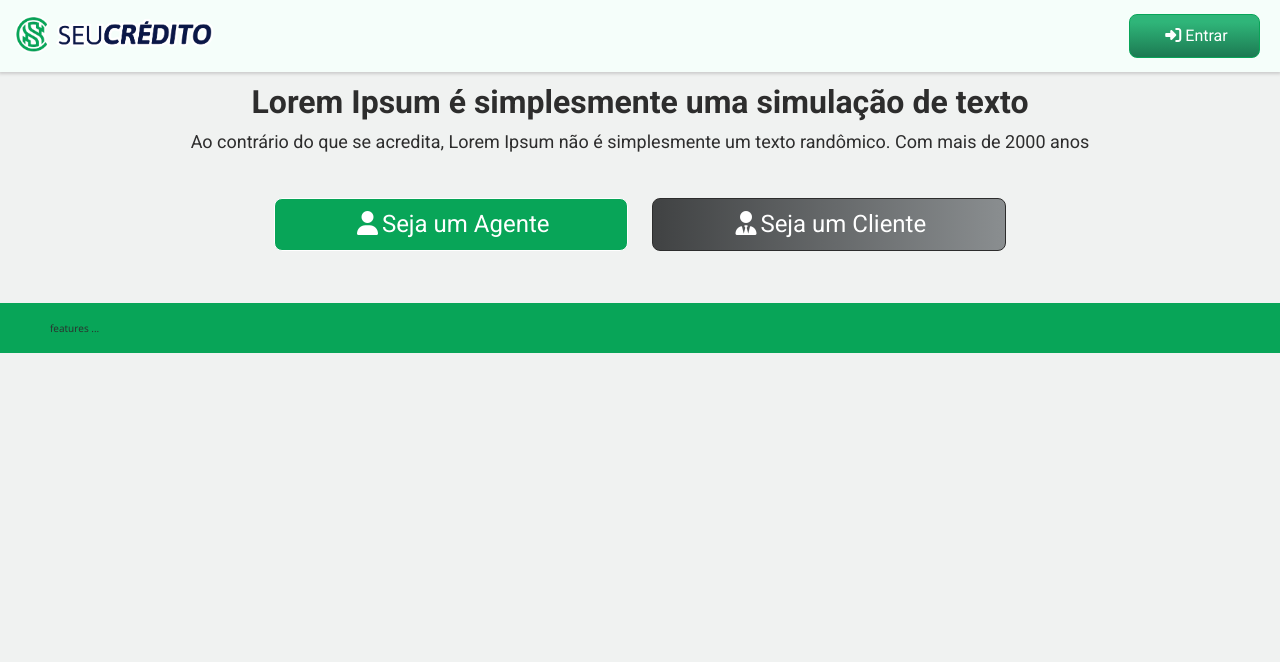
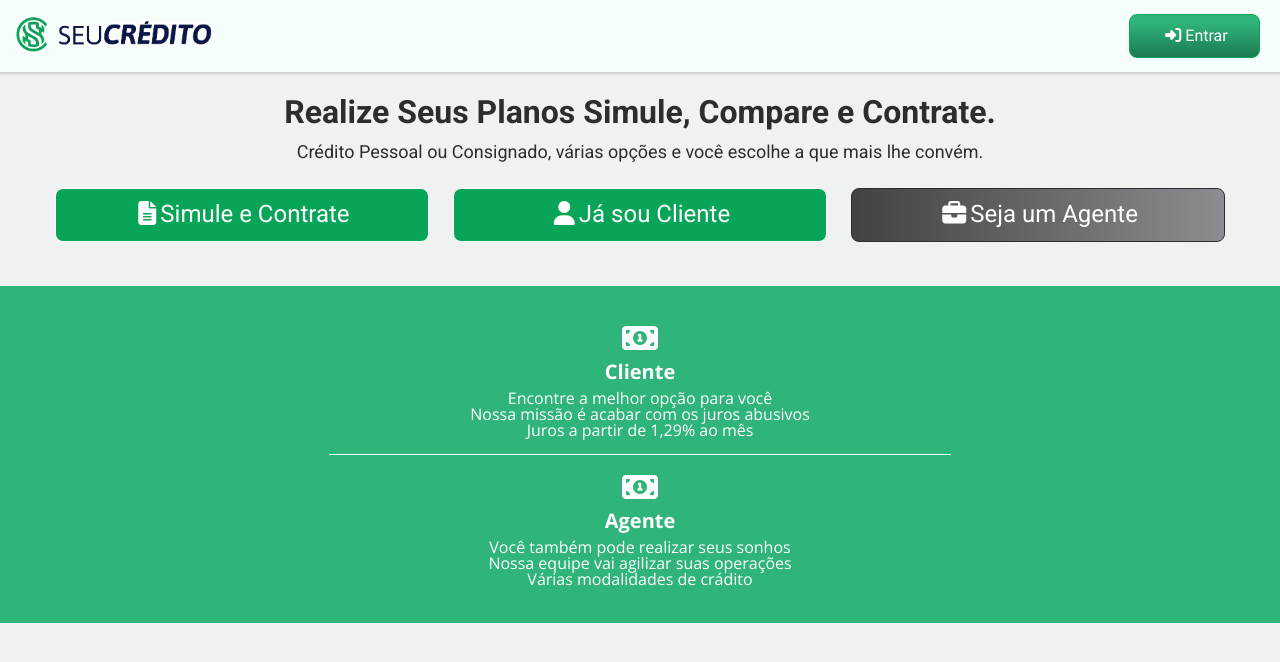
Before and after one commit to matheus-codemize/poupacred.seucredito.web, a React (Create React App) app: page / in a window 1280 px wide. Shown: the top 662 px of the page. Built offline with nearby package versions, Linux system fonts and the light colour scheme.

Commit message:
landing-page

```diff
--- a/public/index.html
+++ b/public/index.html
@@ -28,7 +28,76 @@
       work correctly both with client-side routing and a non-root public URL.
       Learn how to configure a non-root public URL by running `npm run build`.
     -->
-  <title>React App</title>
+  <title>SEU CRÉDITO</title>
+
+  <!-- Global site tag (gtag.js) - Google Ads: 593805436 -->
+
+  <script async src="https://www.googletagmanager.com/gtag/js?id=AW-593805436"></script>
+
+  <script>
+
+    window.dataLayer = window.dataLayer || [];
+
+    function gtag() { dataLayer.push(arguments); }
+
+    gtag('js', new Date());
+
+
+
+    gtag('config', 'AW-593805436');
+
+  </script>
+
+  <!-- Facebook Pixel Code -->
+
+  <script>
+
+    !function (f, b, e, v, n, t, s) {
+      if (f.fbq) return; n = f.fbq = function () {
+        n.callMethod ?
+
+          n.callMethod.apply(n, arguments) : n.queue.push(arguments)
+      };
+
+      if (!f._fbq) f._fbq = n; n.push = n; n.loaded = !0; n.version = '2.0';
+
+      n.queue = []; t = b.createElement(e); t.async = !0;
+
+      t.src = v; s = b.getElementsByTagName(e)[0];
+
+      s.parentNode.insertBefore(t, s)
+    }(window, document, 'script',
+
+      'https://connect.facebook.net/en_US/fbevents.js');
+
+    fbq('init', '2548002218755500');
+
+    fbq('track', 'PageView');
+
+  </script>
+
+  <noscript><img height="1" width="1" style="display:none"
+      src="https://www.facebook.com/tr?id=2548002218755500&ev=PageView&noscript=1" /></noscript>
+
+  <!-- End Facebook Pixel Code !-->
+
+  <!-- Global site tag (gtag.js) - Google Analytics -->
+
+  <script async src="https://www.googletagmanager.com/gtag/js?id=UA-177152471-1"></script>
+
+  <script>
+
+    window.dataLayer = window.dataLayer || [];
+
+    function gtag() { dataLayer.push(arguments); }
+
+    gtag('js', new Date());
+
+
+
+    gtag('config', 'UA-177152471-1');
+
+  </script>
 </head>
 
 <body>
--- /dev/null
+++ b/src/pages/Lading/FeatureItem/index.jsx
@@ -0,0 +1,14 @@
+import React from 'react';
+
+import './styles.css';
+function FeatureItem({ icon, title, children }) {
+  return (
+    <div className="feature-item">
+      <i className={`fa ${icon}`} aria-hidden="true" />
+      <span className="title">{title}</span>
+      <p>{children}</p>
+    </div>
+  );
+}
+
+export default FeatureItem;
--- /dev/null
+++ b/src/pages/Lading/FeatureItem/styles.css
@@ -0,0 +1,34 @@
+#landing-page main div.content-feature .feature-item {
+  color: #FFF;
+  display: flex;
+  align-items: center;
+  flex-direction: column;
+}
+
+#landing-page main div.content-feature .feature-item i {
+  margin: 0.4rem;
+  font-size: 3.2rem;
+}
+
+#landing-page main div.content-feature .feature-item .title {
+  margin: 0.4rem;
+  font-size: 2rem;
+  font-weight: 700;
+}
+
+#landing-page main div.content-feature .feature-item p {
+  margin: 0.4rem 0;
+  font-size: 1.6rem;
+  text-align: center;
+}
+
+#landing-page main div.content-feature .feature-item::after {
+  content: '';
+  width: 50%;
+  margin: 1.2rem 0;
+  border-bottom: 1px solid #FFF;
+}
+
+#landing-page main div.content-feature .feature-item:last-child::after {
+  display: none;
+}
--- a/src/pages/Lading/index.jsx
+++ b/src/pages/Lading/index.jsx
@@ -6,6 +6,7 @@ import './styles.css';
 // components
 import Header from '../../components/Header';
 import Button from '../../components/Button';
+import FeatureItem from './FeatureItem';
 
 function Landing() {
   const history = useHistory();
@@ -18,32 +19,54 @@ function Landing() {
       <Header />
       <main>
         <div className="content-sig-in">
-          <h1>Lorem Ipsum é simplesmente uma simulação de texto </h1>
+          <h1>Realize Seus Planos Simule, Compare e Contrate.</h1>
           <p>
-            Ao contrário do que se acredita, Lorem Ipsum não é simplesmente um
-            texto randômico. Com mais de 2000 anos
+            Crédito Pessoal ou Consignado, várias opções e você escolhe a que
+            mais lhe convém.
           </p>
           <div className="content-actions">
             <Button
+              icon="fa-file-text"
+              onClick={() => {
+                handleSignIn('cliente');
+              }}
+            >
+              Simule e Contrate
+            </Button>
+            <Button
               icon="fa-user"
+              onClick={() => {
+                handleSignIn('cliente');
+              }}
+            >
+              Já sou Cliente
+            </Button>
+            <Button
+              icon="fa-briefcase"
+              color="secondary"
               onClick={() => {
                 handleSignIn('agente');
               }}
             >
               Seja um Agente
             </Button>
-            <Button
-              icon="fa-user-tie"
-              color="secondary"
-              onClick={() => {
-                handleSignIn('cliente');
-              }}
-            >
-              Seja um Cliente
-            </Button>
           </div>
         </div>
-        <div className="content-feature">features ...</div>
+        <div className="content-feature">
+          <FeatureItem icon="fa-money" title="Cliente">
+            Encontre a melhor opção para você
+            <br />
+            Nossa missão é acabar com os juros abusivos
+            <br />
+            Juros a partir de 1,29% ao mês
+          </FeatureItem>
+          <FeatureItem icon="fa-money" title="Agente">
+            Você também pode realizar seus sonhos
+            <br /> Nossa equipe vai agilizar suas operações
+            <br />
+            Várias modalidades de crádito
+          </FeatureItem>
+        </div>
       </main>
     </div>
   );
--- a/src/pages/Lading/styles.css
+++ b/src/pages/Lading/styles.css
@@ -5,13 +5,13 @@
 
 #landing-page main {
   display: flex;
-  padding-top: 6.6rem;
+  padding-top: 6.4rem;
   flex-direction: column;
 }
 
-#landing-page main div {
+#landing-page main>div {
   flex: 1;
-  padding: 20px 50px;
+  padding: 3.2rem 1.8rem;
   color: var(--color-black);
 }
 
@@ -48,20 +48,12 @@
   font-size: 2.4rem;
 }
 
-#landing-page main div.content-sig-in div.content-actions button:nth-child(2) {
-  margin-top: 2rem;
-}
-
 #landing-page main div.content-feature {
-  background-color: var(--color-primary);
+  background-color: var(--color-primary-light);
 }
 
 @media (min-width: 700px) {
   #landing-page main div.content-sig-in div.content-actions button {
     max-width: 30%;
   }
-
-  #landing-page main div.content-sig-in div.content-actions button:nth-child(2) {
-    margin-top: 1%;
-  }
 }
--- a/src/pages/Login/index.jsx
+++ b/src/pages/Login/index.jsx
@@ -86,18 +86,15 @@ function Login() {
         ) : (
           <>
             <h2 className="title">Entrar como:</h2>
+            <Button icon="fa-user" onClick={() => handleLoginType('client')}>
+              Cliente
+            </Button>
             <Button
-              icon="fa-user"
+              icon="fa-briefcase"
               onClick={() => handleLoginType('agent')}
               color="secondary"
             >
               Agente
-            </Button>
-            <Button
-              icon="fa-user-tie"
-              onClick={() => handleLoginType('client')}
-            >
-              Cliente
             </Button>
           </>
         )}
```
